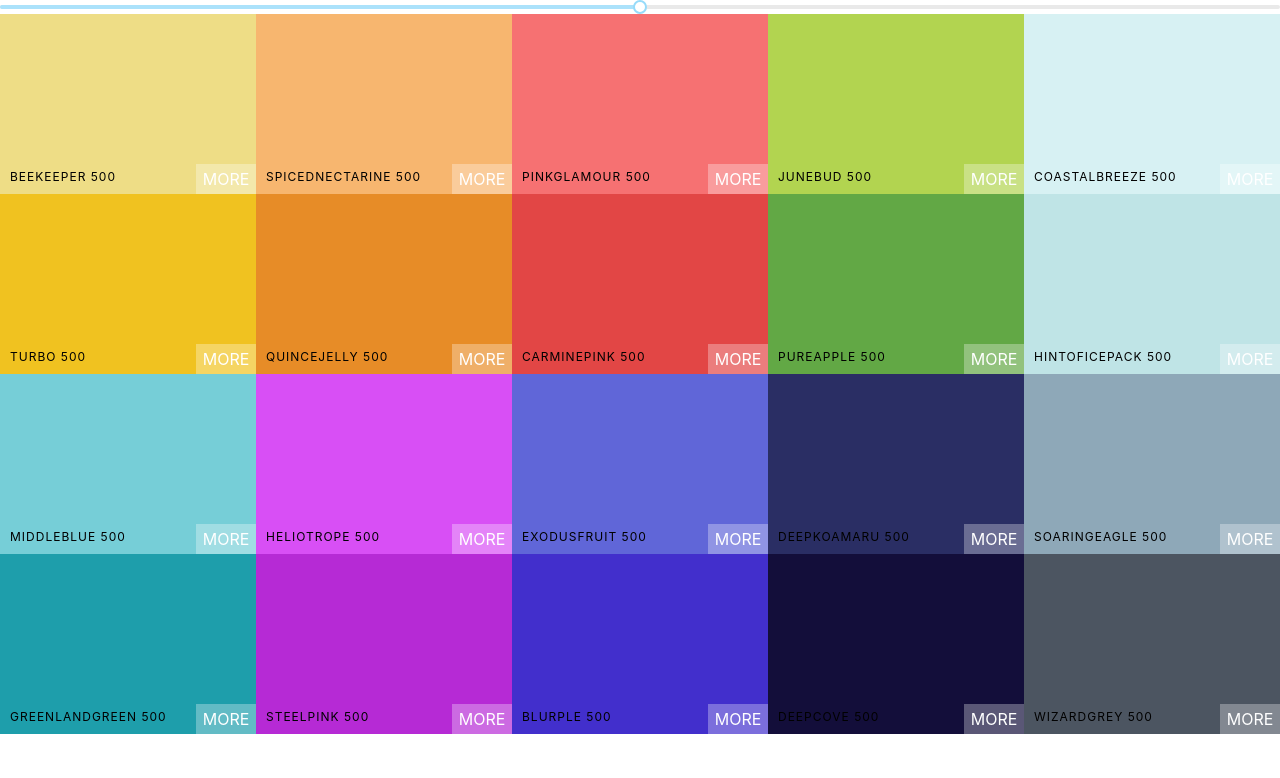
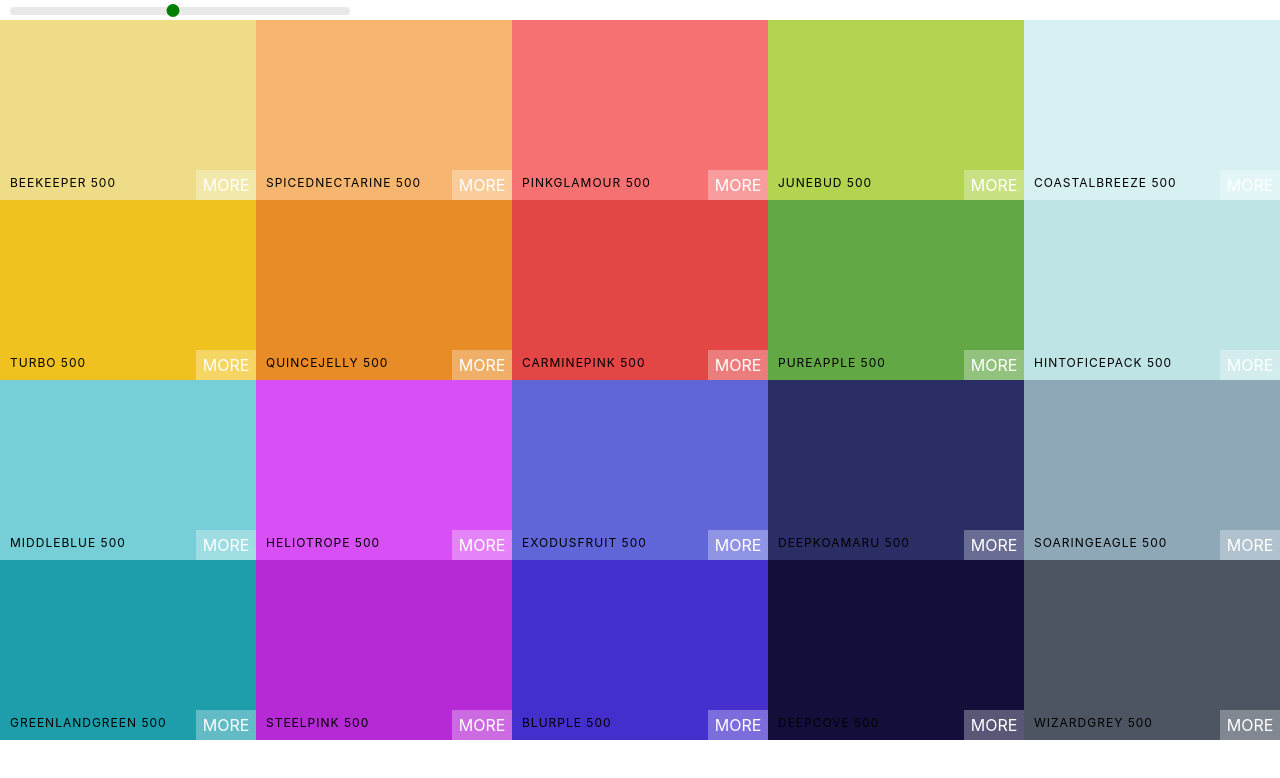
Before and after one commit to RockDrigo78/React_color_app, a React (Create React App) app: page / in a window 1280 px wide. Shown: the top 778 px of the page. Built offline with nearby package versions, Linux system fonts and the light colour scheme.

Commit message:
style color slider

```diff
--- a/src/Palette.css
+++ b/src/Palette.css
@@ -5,3 +5,31 @@
 .Palette-colors {
     height: 90%;
 }
+
+.slider {
+    width: 340px;
+    margin: 0 10px;
+    display: inline-block;
+}
+
+.rc-slider-track {
+    background-color: transparent;
+}
+
+.rc-slider-rail {
+    height: 8px;
+}
+
+.rc-slider-handle,
+.rc-slider-handle:active,
+.rc-slider-handle:focus,
+.rc-slider-handle:hover {
+    background-color: green;
+    outline: none;
+    border: 2px solid green;
+    box-shadow: none;
+    width: 13px;
+    height: 13px;
+    margin-left: -7px;
+    margin-top: -3px;
+}
--- a/src/Palette.js
+++ b/src/Palette.js
@@ -1,8 +1,8 @@
 import React, { Component } from 'react';
+import 'rc-slider/assets/index.css';
 import ColorBox from './ColorBox';
 import './Palette.css';
 import Slider from 'rc-slider';
-import 'rc-slider/assets/index.css';
 
 class Palette extends Component {
     constructor(props) {
@@ -23,14 +23,17 @@
         ));
         return(
             <div className="Palette">
-                <Slider defaultValue={level}
-                min={100} max={900} step={100}
-                onAfterChange= {this.changeLevel} />
+                <div className="slider">
+                    <Slider defaultValue={level}
+                    min={100} max={900} step={100}
+                    onAfterChange= {this.changeLevel} />
+                </div>
                 {/* navbar comes here */}
                 <div className="Palette-colors">
                     {colorBoxes}
                 </div>
                 {/* footer */}
+
             </div>
         )
     }
```
